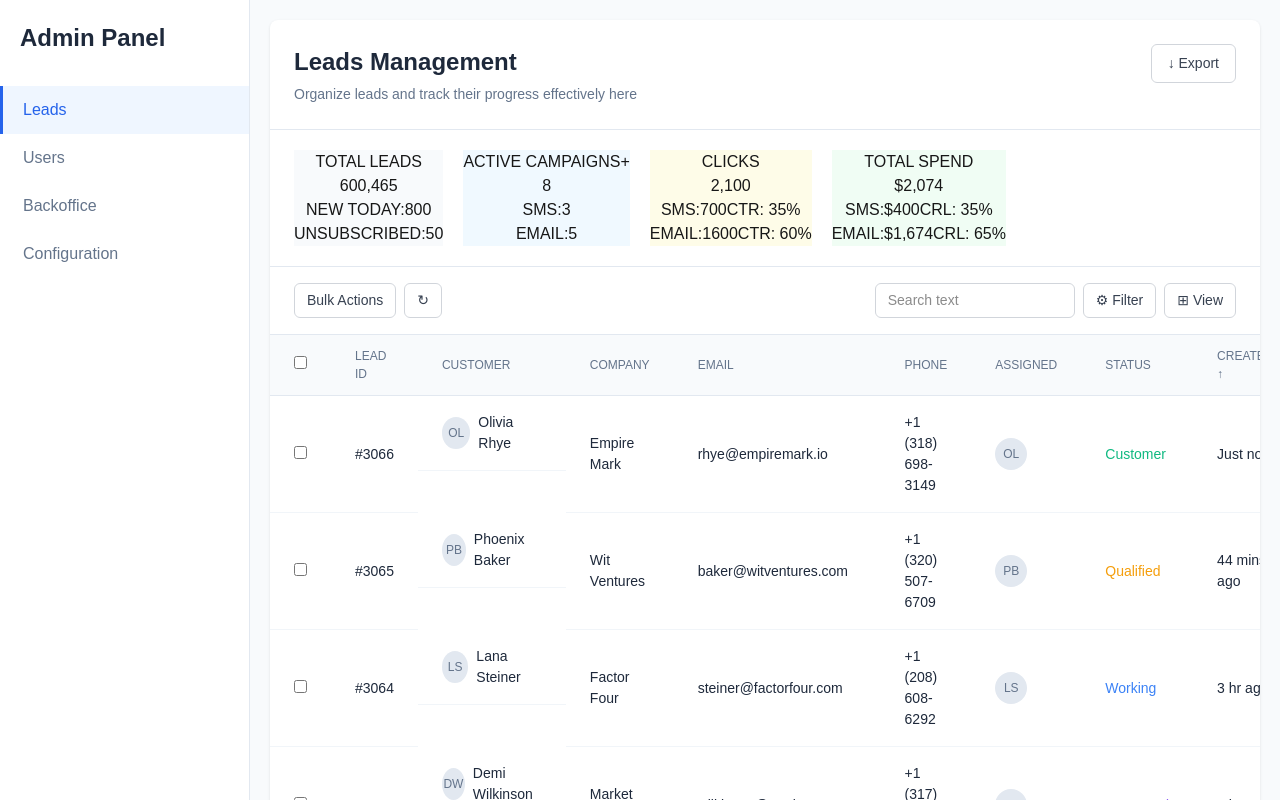
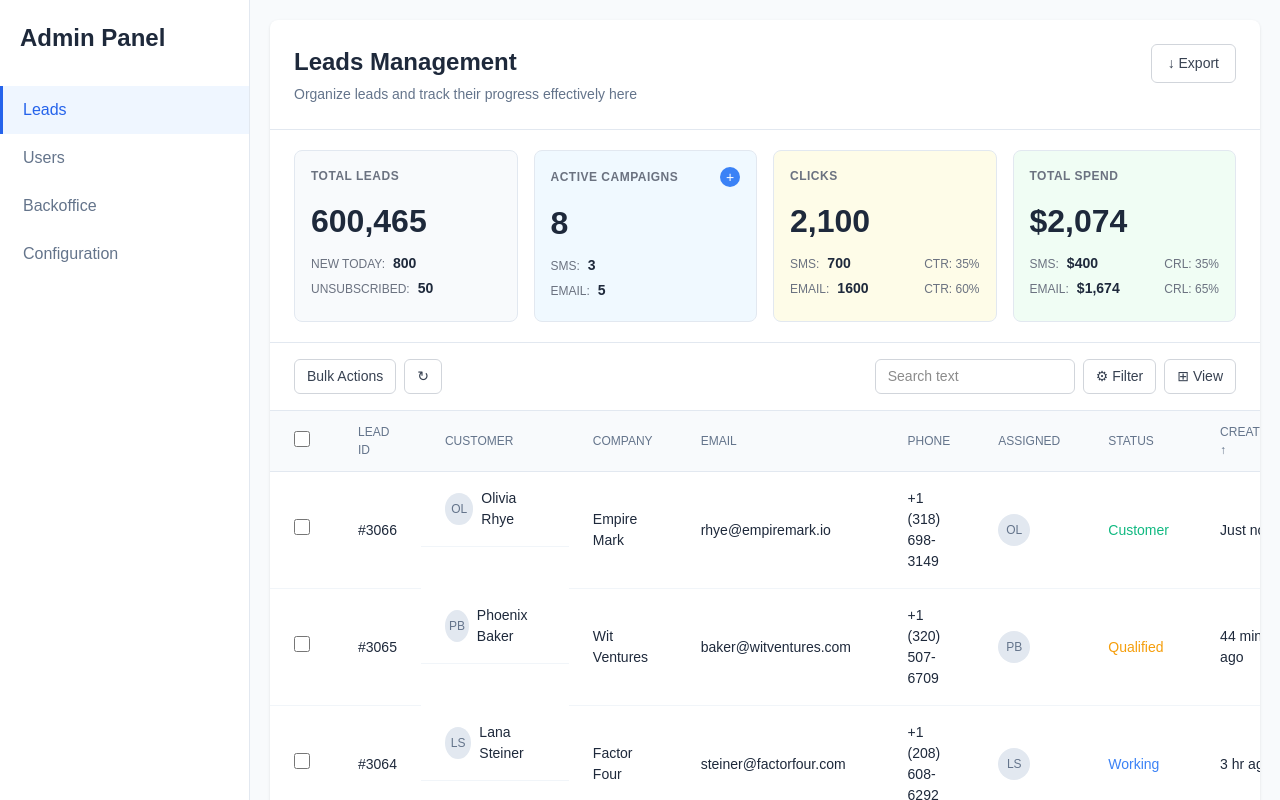
Before and after one commit to draftworks-repos/component-library, a Next.js app: page / in a window 1280 px wide. Shown: the top 800 px of the page. Built offline with nearby package versions, Linux system fonts and the light colour scheme.

Commit message:
Updated AdminDashboard.module.css

```diff
--- a/app/Components/AdminDashboard.module.css
+++ b/app/Components/AdminDashboard.module.css
@@ -147,28 +147,78 @@
 .statsContainer {
   display: flex;
   padding: 20px 24px;
-  gap: 20px;
+  gap: 16px;
   border-bottom: 1px solid #e2e8f0;
   overflow-x: auto;
 }
 
 .statCard {
-  min-width: 100px;
-  text-align: center;
+  flex: 1;
+  min-width: 200px;
+  padding: 16px;
+  border-radius: 8px;
+  border: 1px solid #e2e8f0;
 }
 
-.statLabel {
+.statHeader {
+  display: flex;
+  justify-content: space-between;
+  align-items: center;
+  margin-bottom: 12px;
+}
+
+.statTitle {
   font-size: 0.75rem;
-  color: #64748b;
+  color: #6b7280;
+  text-transform: uppercase;
+  font-weight: 600;
+  letter-spacing: 0.5px;
+}
+
+.addBtn {
+  width: 20px;
+  height: 20px;
+  border-radius: 50%;
+  background: #3b82f6;
+  color: white;
+  border: none;
+  font-size: 14px;
+  cursor: pointer;
+  display: flex;
+  align-items: center;
+  justify-content: center;
+}
+
+.statMainValue {
+  font-size: 2rem;
+  font-weight: 700;
+  color: #1e293b;
+  margin-bottom: 8px;
+}
+
+.statSubInfo {
+  display: flex;
+  align-items: center;
+  gap: 8px;
   margin-bottom: 4px;
-  text-transform: uppercase;
+}
+
+.statSubLabel {
+  font-size: 0.75rem;
+  color: #6b7280;
   font-weight: 500;
 }
 
-.statValue {
-  font-size: 1.5rem;
-  font-weight: 700;
+.statSubValue {
+  font-size: 0.875rem;
   color: #1e293b;
+  font-weight: 600;
+}
+
+.statPercentage {
+  font-size: 0.75rem;
+  color: #6b7280;
+  margin-left: auto;
 }
 
 .tableControls {
@@ -198,6 +248,12 @@
 
 .filterBtn:hover, .bulkBtn:hover, .refreshBtn:hover, .viewBtn:hover {
   background: #f9fafb;
+}
+
+.checkbox {
+  width: 16px;
+  height: 16px;
+  cursor: pointer;
 }
 
 .searchInput {
```
